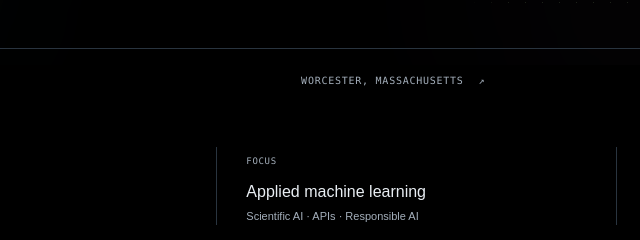
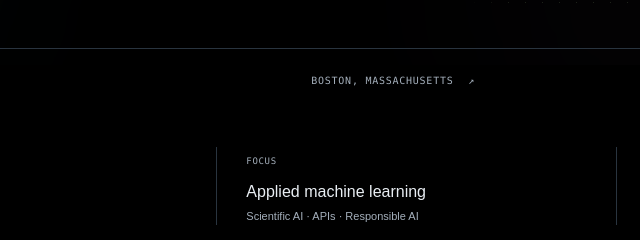
Before and after one commit to Nkreddy15/Nkreddy15.github.io, a website: page index.html in a window 1280 px wide. Shown: the part 735-975 px from the top of the page, 239-879 px from the left. Drawn offline with Linux system fonts and the light colour scheme.

Commit message:
Update portfolio location to Boston, Massachusetts

```diff
--- a/index.html
+++ b/index.html
@@ -58,7 +58,7 @@
         </div>
         <div class="art-bottom"><span>THINK. BUILD. REFINE.</span><span class="mini-bars"><i></i><i></i><i></i><i></i><i></i></span></div>
       </div>
-      <div class="hero-bottom mono"><span>PORTFOLIO / 2026</span><span>WORCESTER, MASSACHUSETTS <span class="small-arrow" aria-hidden="true">↗</span></span><a href="#work">SCROLL TO EXPLORE <span aria-hidden="true">↓</span></a></div>
+      <div class="hero-bottom mono"><span>PORTFOLIO / 2026</span><span>BOSTON, MASSACHUSETTS <span class="small-arrow" aria-hidden="true">↗</span></span><a href="#work">SCROLL TO EXPLORE <span aria-hidden="true">↓</span></a></div>
     </section>
 
     <div class="credential-strip section-wrap" aria-label="Areas of experience">
```
Also changed, not shown: assets/share-card.svg.
